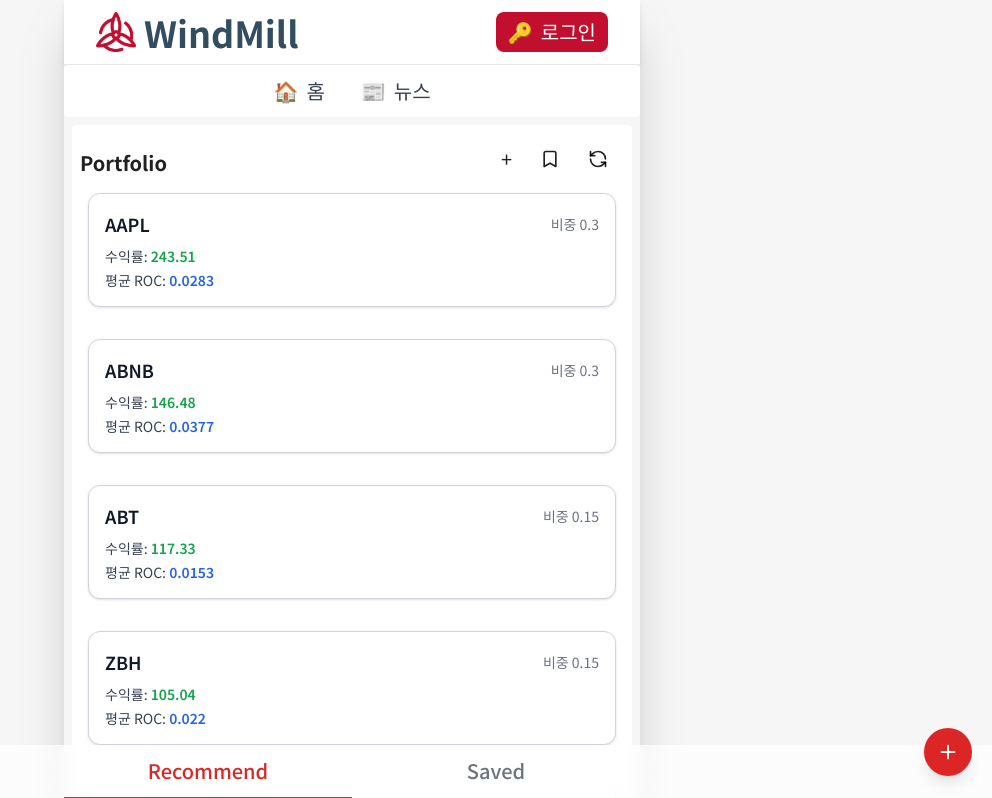
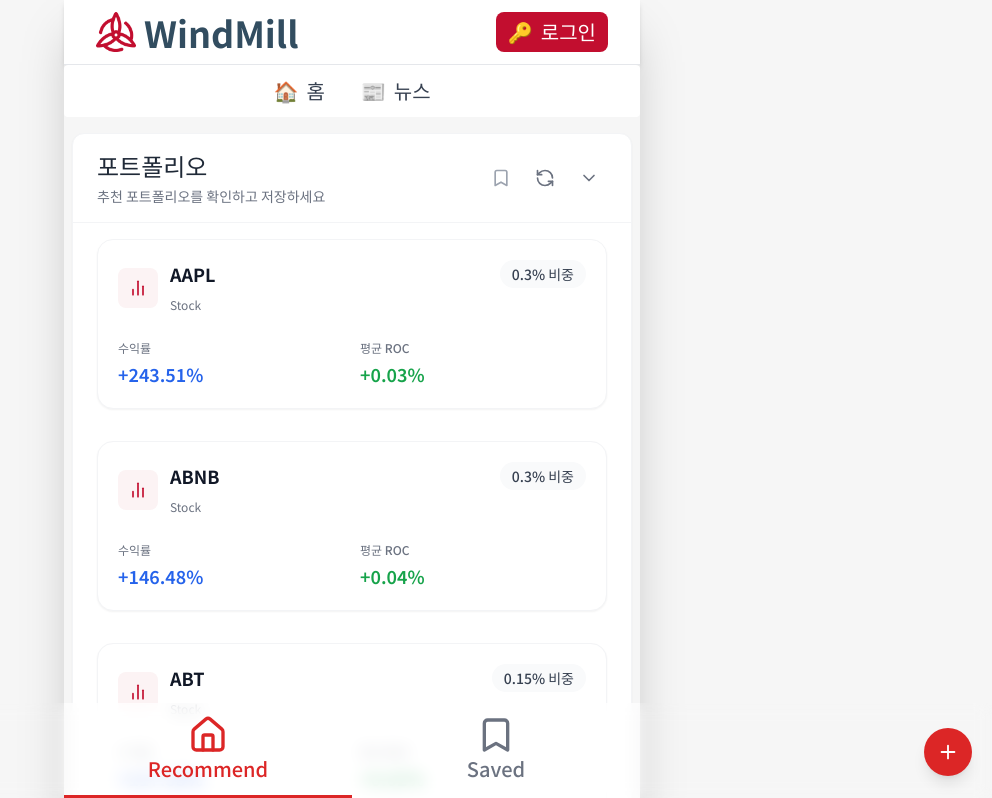
Before and after one commit to IBORY-PURPLE/windmill_FE, a React (Vite) app in the folder frontend/: page /portfolio/1 in a window 1280 px wide. Shown: the top 798 px of the page, without its empty margins (288-1280 px from the left). Built offline with nearby package versions, Linux system fonts and the light colour scheme.

Commit message:
포트폴리오 완성

```diff
--- a/frontend/src/assets/dummyPortfolio.jsx
+++ b/frontend/src/assets/dummyPortfolio.jsx
@@ -319,159 +319,79 @@
           type: "predict",
         },
         {
-          date: "2025-06-24",
-          data: 200.3,
-          type: "historical",
-        },
-        {
           data: 224.18,
           date: "2025-06-24",
           type: "predict",
         },
         {
-          date: "2025-06-25",
-          data: 201.56,
-          type: "historical",
-        },
-        {
           data: 220.37,
           date: "2025-06-25",
           type: "predict",
         },
         {
-          date: "2025-06-26",
-          data: 201.0,
-          type: "historical",
-        },
-        {
           data: 232.95,
           date: "2025-06-26",
           type: "predict",
         },
         {
-          date: "2025-06-27",
-          data: 201.08,
-          type: "historical",
-        },
-        {
           data: 226.34,
           date: "2025-06-27",
           type: "predict",
         },
         {
-          date: "2025-06-30",
-          data: 205.17,
-          type: "historical",
-        },
-        {
           data: 223.86,
           date: "2025-06-30",
           type: "predict",
         },
         {
-          date: "2025-07-01",
-          data: 207.82,
-          type: "historical",
-        },
-        {
           data: 222.16,
           date: "2025-07-01",
           type: "predict",
         },
         {
-          date: "2025-07-02",
-          data: 212.44,
-          type: "historical",
-        },
-        {
           data: 227.96,
           date: "2025-07-02",
           type: "predict",
         },
         {
-          date: "2025-07-03",
-          data: 213.55,
-          type: "historical",
-        },
-        {
           data: 234.19,
           date: "2025-07-03",
           type: "predict",
         },
         {
-          date: "2025-07-07",
-          data: 209.95,
-          type: "historical",
-        },
-        {
           data: 238.03,
           date: "2025-07-07",
           type: "predict",
         },
         {
-          date: "2025-07-08",
-          data: 210.01,
-          type: "historical",
-        },
-        {
           data: 228.5,
           date: "2025-07-08",
           type: "predict",
         },
         {
-          date: "2025-07-09",
-          data: 211.14,
-          type: "historical",
-        },
-        {
           data: 238.5,
           date: "2025-07-09",
           type: "predict",
         },
         {
-          date: "2025-07-10",
-          data: 212.41,
-          type: "historical",
-        },
-        {
           data: 239.0,
           date: "2025-07-10",
           type: "predict",
         },
         {
-          date: "2025-07-11",
-          data: 211.16,
-          type: "historical",
-        },
-        {
           data: 235.03,
           date: "2025-07-11",
           type: "predict",
         },
         {
-          date: "2025-07-14",
-          data: 208.62,
-          type: "historical",
-        },
-        {
           data: 229.37,
           date: "2025-07-14",
           type: "predict",
         },
         {
-          date: "2025-07-15",
-          data: 209.11,
-          type: "historical",
-        },
-        {
           data: 236.19,
           date: "2025-07-15",
           type: "predict",
-        },
-        {
-          date: "2025-07-16",
-          data: 210.16,
-          type: "historical",
         },
         {
           data: 243.51,
--- a/frontend/src/components/Portfoilo/AvatarNavigation.jsx
+++ b/frontend/src/components/Portfoilo/AvatarNavigation.jsx
@@ -5,11 +5,11 @@
   return (
     <>
       {/* 데스크탑: 상단 탭 */}
-      <nav className="hidden md:block fixed bottom-0 inset-x-0  z-40 bg-white/70 backdrop-blur border-b">
-        <div className="mx-auto w-full max-w-md sm:max-w-lg lg:max-w-xl">
+      <nav className="hidden md:block fixed bottom-0 inset-x-0  z-40 backdrop-blur border-b">
+        <div className="mx-auto bg-white/70 w-full max-w-md sm:max-w-lg lg:max-w-xl">
           <ul className="flex">
-            <Tab to="." label="Recommend" end />
-            <Tab to="saveportfolio" label="Saved" />
+            <Tab to="." label="Recommend" icon={Home} end />
+            <Tab to="saveportfolio" label="Saved" icon={Bookmark} />
           </ul>
         </div>
       </nav>
@@ -25,20 +25,21 @@
   );
 }
 
-function Tab({ to, label, end }) {
+function Tab({ to, label, icon: Icon, end }) {
   return (
     <li className="flex-1">
       <NavLink
         to={to}
         end={end}
         className={({ isActive }) =>
-          `block text-center py-3 font-medium transition-colors ${
+          `flex flex-col items-center block text-center py-3 font-medium transition-colors ${
             isActive
-              ? "text-red-600 border-b-2 border-red-600"
+              ? "text-red-600 border-b-4 border-red-600"
               : "text-gray-500 hover:text-gray-800"
           }`
         }
       >
+        <Icon size={40} aria-hidden="true" />
         {label}
       </NavLink>
     </li>
@@ -53,7 +54,7 @@
       aria-label={label}
       className={({ isActive }) =>
         `flex flex-col items-center py-2 flex-1 transition-colors ${
-          isActive ? "text-red-600 font-semibold" : "text-gray-500"
+          isActive ? "text-red-600 font-semibold border-b-2 border-red-600" : "text-gray-500"
         }`
       }
     >
--- a/frontend/src/components/Portfoilo/PortfolioItem.jsx
+++ b/frontend/src/components/Portfoilo/PortfolioItem.jsx
@@ -1,4 +1,5 @@
 import { NavLink } from "react-router-dom";
+import { useMemo } from 'react';
 import {
   LineChart,
   Line,
@@ -7,46 +8,141 @@
   CartesianGrid,
   Tooltip,
   ResponsiveContainer,
+  Legend, // Legend를 import 합니다.
 } from "recharts";
+import { BarChart2, TrendingUp } from 'lucide-react';
+
+function formatNumber(num) {
+  if (!num) return '0.00';
+  return parseFloat(num).toFixed(2);
+}
 
 function PortfolioItem({ result, chartData, showDetails }) {
   const { stockId, ticker, ratio, returnRate, avgRoc } = result;
+  const isPositive = parseFloat(returnRate) >= 0;
+  const isRocPositive = parseFloat(avgRoc) >= 0;
+
+  // Recharts가 올바르게 렌더링할 수 있도록 데이터를 변환하는 로직을 개선합니다.
+  const transformedData = useMemo(() => {
+    if (!chartData || chartData.length === 0) return [];
+
+    // 1. 데이터를 날짜별로 그룹화하여 병합합니다. (중복 날짜 처리)
+    const dataMap = new Map();
+    chartData.forEach(item => {
+      const entry = dataMap.get(item.date) || { date: item.date };
+      if (item.type === 'historical') {
+        entry.historical = item.data;
+      }
+      if (item.type === 'predict') {
+        entry.predicted = item.data;
+      }
+      dataMap.set(item.date, entry);
+    });
+
+    // 2. Map을 배열로 변환하고 날짜순으로 정렬합니다. (가장 중요)
+    const combined = Array.from(dataMap.values()).sort((a, b) => new Date(a.date) - new Date(b.date));
+
+    // 3. 과거 데이터의 마지막 지점을 찾아 예측 데이터와 자연스럽게 연결합니다.
+    const lastHistoricalIndex = combined.findLastIndex(d => d.historical != null);
+
+    if (lastHistoricalIndex !== -1 && combined[lastHistoricalIndex]) {
+      // 예측 라인이 과거 라인의 마지막 값에서 시작되도록 연결점을 만들어줍니다.
+      combined[lastHistoricalIndex].predicted = combined[lastHistoricalIndex].historical;
+    }
+
+    return combined;
+  }, [chartData]);
+
+
   return (
-    <div className="grid grid-cols-1 md:grid-cols-1 gap-4">
-      <NavLink
-        to={`/stocks/${stockId}`}
-        className="block bg-white border border-gray-300 rounded-xl shadow hover:shadow-lg hover:scale-[1.02] transition-transform duration-300 p-4"
-      >
-        <div className="flex justify-between items-center mb-2">
-          <h3 className="text-lg font-semibold text-gray-900">{ticker}</h3>
-          <span className="text-sm text-gray-500">비중 {ratio}</span>
+    <div className="bg-white rounded-2xl shadow-sm hover:shadow-md transition-all duration-300 overflow-hidden border border-gray-100">
+      <NavLink to={`/stocks/${stockId}`} className="block group">
+        <div className="p-5">
+          {/* ... (이 부분은 수정할 필요 없습니다) ... */}
+          <div className="flex justify-between items-start mb-4">
+            <div className="flex items-center space-x-3">
+              <div className="w-10 h-10 rounded-lg bg-[#fcf3f4] flex items-center justify-center">
+                <BarChart2 className="w-5 h-5 text-[#C20E2F]" />
               </div>
-        <p className="text-sm text-gray-700 mb-1">
-          수익률:{" "}
-          <span className="font-semibold text-green-600">{returnRate}</span>
+              <div>
+                <h3 className="text-lg font-bold text-gray-900 group-hover:text-[#C20E2F] transition-colors">
+                  {ticker}
+                </h3>
+                <span className="text-xs text-gray-500">Stock</span>
+              </div>
+            </div>
+            <div className="px-3 py-1 bg-gray-50 rounded-full text-sm font-medium text-gray-700">
+              {ratio}% 비중
+            </div>
+          </div>
+          <div className="mt-6 grid grid-cols-2 gap-4">
+            <div className="space-y-1">
+              <p className="text-xs font-medium text-gray-500 flex items-center">
+                수익률
               </p>
-        <p className="text-sm text-gray-700">
-          평균 ROC:{" "}
-          <span className="font-semibold text-blue-600">{avgRoc}</span>
+              <p className={`text-lg font-semibold ${isPositive ? 'text-blue-600' : 'text-red-600'}`}>
+                {isPositive ? '+' : ''}{formatNumber(returnRate)}%
               </p>
+            </div>
+            <div className="space-y-1">
+              <p className="text-xs font-medium text-gray-500">평균 ROC</p>
+              <p className={`text-lg font-semibold ${isRocPositive ? 'text-green-600' : 'text-red-600'}`}>
+                {isRocPositive ? '+' : ''}{formatNumber(avgRoc)}%
+              </p>
+            </div>
+          </div>
+        </div>
       </NavLink>
 
-      {showDetails && chartData.length > 0 && (
-        <div style={{ height: 300 }}>
+      {showDetails && transformedData.length > 0 && (
+        <div className="bg-gray-50 px-4 py-3 border-t border-gray-100">
+          <div className="h-40">
             <ResponsiveContainer width="100%" height="100%">
-            <LineChart data={chartData}>
-              <CartesianGrid stroke="#ccc" />
-              <XAxis dataKey="date" />
-              <YAxis />
-              <Tooltip />
+              <LineChart data={transformedData} margin={{ top: 5, right: 20, left: -20, bottom: 5 }}>
+                <CartesianGrid strokeDasharray="3 3" vertical={false} stroke="#f0f0f0" />
+                <XAxis
+                  dataKey="date"
+                  axisLine={false}
+                  tickLine={false}
+                  tick={{ fontSize: 11, fill: '#6b7280' }}
+                  tickMargin={8}
+                />
+                <YAxis
+                  axisLine={false}
+                  tickLine={false}
+                  tick={{ fontSize: 11, fill: '#6b7280' }}
+                />
+                <Tooltip
+                  contentStyle={{
+                    borderRadius: '8px',
+                    border: '1px solid #e5e7eb',
+                    boxShadow: '0 4px 6px -1px rgba(0, 0, 0, 0.1)',
+                    fontSize: '12px'
+                  }}
+                />
+                {/* 과거 데이터 라인: 이름을 "Actual"로 변경하고 점(dot)을 추가합니다. */}
                 <Line
                   type="monotone"
-                dataKey="data"
-                stroke="#8884d8"
+                  dataKey="historical"
+                  name="실제 가격"
+                  stroke="#000000" // 파란색으로 변경
+                  strokeWidth={2}
                   dot={false}
+                  activeDot={{ r: 6, stroke: '#3b82f6', fill: '#fff', strokeWidth: 2 }}
+                />
+                {/* 예측 데이터 라인: 이름을 "Prediction"으로 변경하고 점(dot)을 추가합니다. */}
+                <Line
+                  type="monotone"
+                  dataKey="predicted"
+                  name="예측 가격"
+                  stroke="#C20E2F" // 주황색으로 변경
+                  strokeWidth={2}
+                  dot={false}
+                  activeDot={{ r: 6, stroke: '#f97316', fill: '#fff', strokeWidth: 2 }}
                 />
               </LineChart>
             </ResponsiveContainer>
+          </div>
         </div>
       )}
     </div>
--- a/frontend/src/components/Portfoilo/PortfolioSection.jsx
+++ b/frontend/src/components/Portfoilo/PortfolioSection.jsx
@@ -1,4 +1,4 @@
-import { RefreshCcw, Bookmark } from "lucide-react";
+import { RefreshCcw, Bookmark, ChevronDown, ChevronUp } from "lucide-react";
 import PortfolioItemList from "./PortfolioList";
 import { useState, useEffect } from "react";
 import {
@@ -9,10 +9,12 @@
   CartesianGrid,
   Tooltip,
   ResponsiveContainer,
+  Legend
 } from "recharts";
 
 function PortfolioSection({ result, result2, onRefresh }) {
   const [showDetails, setShowDetails] = useState(false);
+  const [isPortfolioSaved, setIsPortfolioSaved] = useState(false);
 
   useEffect(() => {
     const toggleHandler = () => setShowDetails((prev) => !prev);
@@ -21,56 +23,112 @@
       window.removeEventListener("portfolio:toggleDetails", toggleHandler);
   }, []);
 
+  const toggleSavePortfolio = () => {
+    setIsPortfolioSaved(!isPortfolioSaved);
+  };
+
   return (
-    <div className="bg-white rounded mx-2 p-2 my-2 ">
-      <div className="grid grid-cols-[1fr_auto] items-center">
-        <h1 className="text-xl font-bold mt-4 mb-2">Portfolio</h1>
-        <div className="flex items-center gap-3">
+    <div className="bg-white rounded-xl shadow-sm border border-gray-100 overflow-hidden mx-2 my-4">
+      {/* Header Section */}
+      <div className="px-6 py-4 border-b border-gray-100">
+        <div className="flex items-center justify-between">
+          <div>
+            <h1 className="text-2xl font-bold text-gray-800">포트폴리오</h1>
+            <p className="text-sm text-gray-500 mt-1">추천 포트폴리오를 확인하고 저장하세요</p>
+          </div>
+          <div className="flex items-center space-x-2">
             <button
-            onClick={() => setShowDetails((prev) => !prev)}
-            className="hover:bg-gray-100 p-2 rounded-full transition"
+              onClick={toggleSavePortfolio}
+              className={`p-2 rounded-full transition-colors ${isPortfolioSaved
+                ? 'text-yellow-500 hover:bg-yellow-50'
+                : 'text-gray-400 hover:text-yellow-500 hover:bg-yellow-50'}`}
+              title={isPortfolioSaved ? "저장됨" : "포트폴리오 저장"}
             >
-            {showDetails ? "-" : "+"}
-          </button>
-          <button className="hover:bg-gray-100 p-2 rounded-full transition">
-            <Bookmark size={20} />
+              <Bookmark
+                size={20}
+                className={isPortfolioSaved ? 'fill-current' : ''}
+              />
             </button>
             <button
               onClick={onRefresh}
-            className="hover:bg-gray-100 p-2 rounded-full transition mr-2"
+              className="p-2 text-gray-500 hover:text-red-500 hover:bg-red-50 rounded-full transition-colors"
               title="새 포트폴리오 불러오기"
             >
               <RefreshCcw size={20} />
             </button>
+            <button
+              onClick={() => setShowDetails((prev) => !prev)}
+              className="p-2 text-gray-500 hover:bg-gray-100 rounded-full transition-colors"
+              aria-label={showDetails ? "접기" : "자세히 보기"}
+            >
+              {showDetails ? <ChevronUp size={20} /> : <ChevronDown size={20} />}
+            </button>
           </div>
         </div>
+      </div>
+
+      {/* Portfolio Items */}
+      <div className="px-4 py-2">
         <PortfolioItemList results={result} showDetails={showDetails} />
+      </div>
 
+      {/* Portfolio Chart */}
       {result2 && (
-        <div
-          style={{ position: "relative", height: 400 }}
-          className="bg-transparent mx-10, my-10 pb-20"
-        >
-          <div className="flex justify-center my-5">
-            <p className="justify-center">포트폴리오 전체 수익률</p>
+        <div className="px-6 py-4 border-t border-gray-100 bg-gray-50">
+          <div className="mb-4">
+            <h3 className="text-lg font-semibold text-gray-800 flex items-center">
+              <span className="w-1.5 h-5 bg-red-500 rounded-full mr-2"></span>
+              포트폴리오 전체 수익률
+            </h3>
           </div>
+          <div className="h-64">
             <ResponsiveContainer width="100%" height="100%">
-            {/* 과거 실제 값: 진한 보라 */}
-            <LineChart data={result2 || []}>
-              <CartesianGrid stroke="#eee" strokeDasharray="5 5" />
+              <LineChart data={result2 || []} margin={{ top: 5, right: 20, bottom: 5, left: 0 }}>
+                <CartesianGrid stroke="#f0f0f0" vertical={false} />
               <XAxis dataKey="date" />
               <YAxis />
-              <Tooltip />
+                <Tooltip
+                  contentStyle={{
+                    backgroundColor: 'white',
+                    border: '1px solid #e5e7eb',
+                    borderRadius: '0.5rem',
+                    boxShadow: '0 1px 3px 0 rgba(0, 0, 0, 0.1)',
+                    padding: '0.5rem'
+                  }}
+                  labelStyle={{
+                    color: '#6b7280',
+                    fontSize: '0.75rem',
+                    fontWeight: 500
+                  }}
+                  formatter={(value) => [`${value}%`, '수익률']}
+                />
+                <Legend
+                  verticalAlign="top"
+                  height={36}
+                  iconType="star"
+                  iconSize={0}
+                  wrapperStyle={{
+                    paddingBottom: '1rem'
+                  }}
+                />
                 <Line
                   type="monotone"
                   dataKey="data"
-                stroke="#d66369ff"
+                  stroke="#C20E2F"
+                  strokeWidth={2}
                   dot={false}
-                name="예측값"
-                isAnimationActive={false} // 로딩시 flicker 방지
+                  activeDot={{
+                    r: 6,
+                    fill: '#C20E2F',
+                    stroke: '#fff',
+                    strokeWidth: 2
+                  }}
+                  name="수익률"
+                  isAnimationActive={false}
                 />
               </LineChart>
             </ResponsiveContainer>
+          </div>
         </div>
       )}
     </div>
```
Lines whose indentation alone changed are shown as unchanged.
